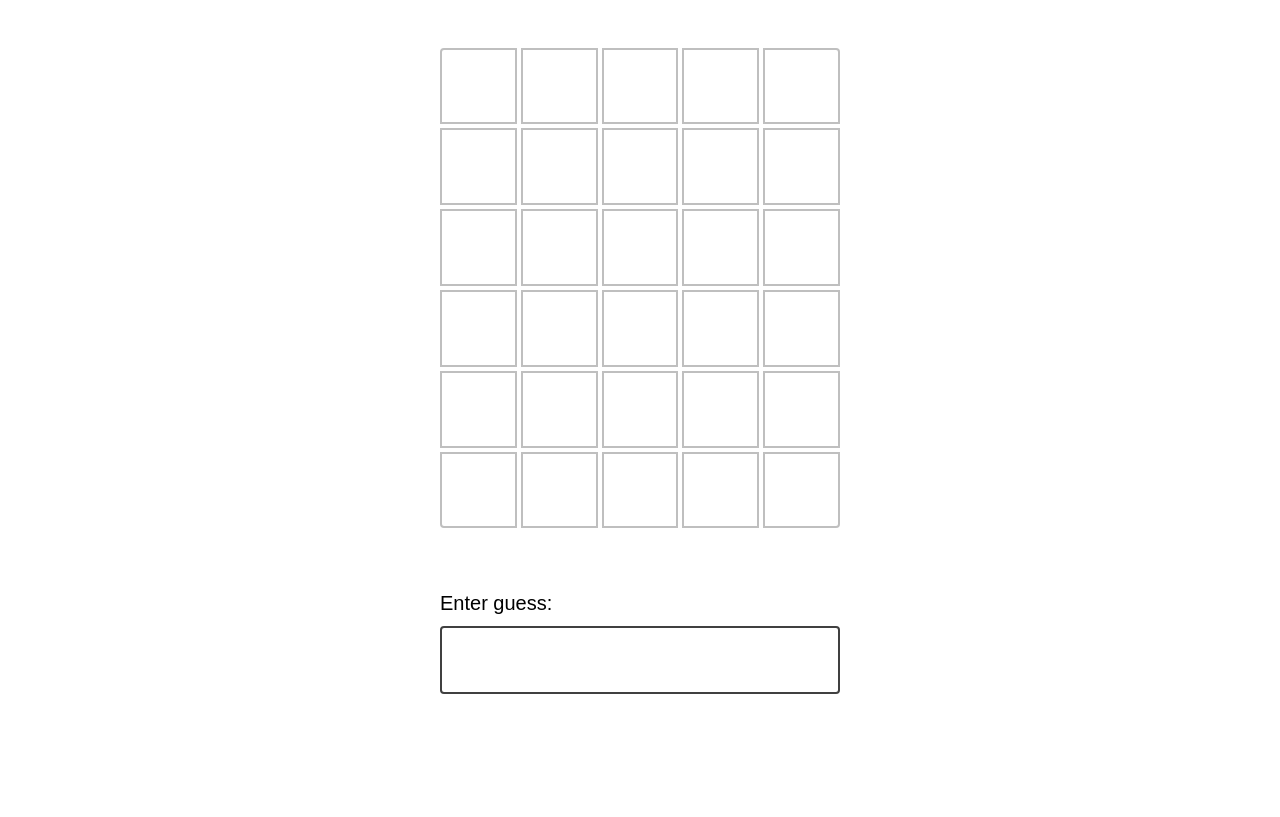
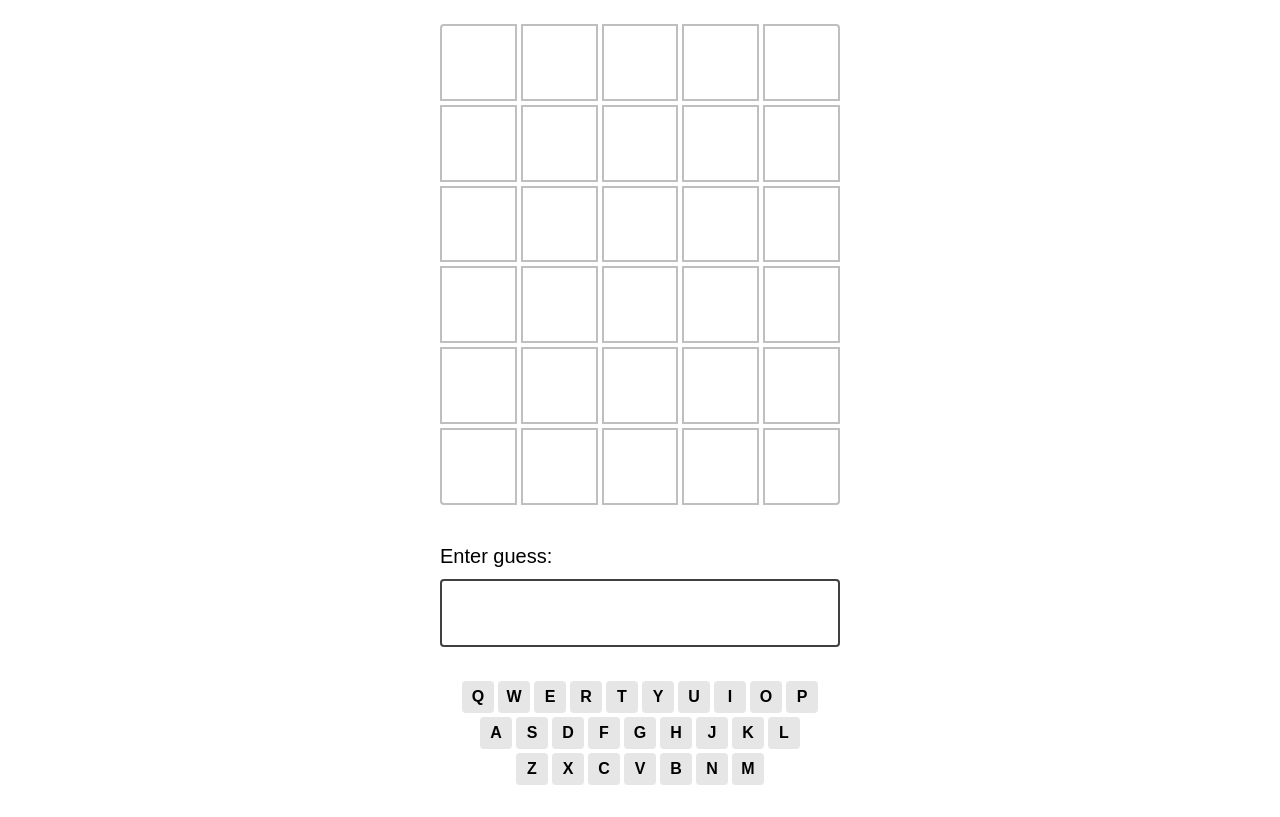
Before and after one commit to simotae14/project-wordle-react, a React app: page / in a window 1280 px wide. Shown: the part 72-889 px from the top of the page. Before the commit the page ends 800 px from the top, so only its background shows below. Built offline with nearby package versions, Linux system fonts and the light colour scheme.

Commit message:
06 Exercise 6: Extra - Visual Keyboard

```diff
--- a/src/components/Game/Game.js
+++ b/src/components/Game/Game.js
@@ -5,8 +5,10 @@ import GuessResults from '../GuessResults';
 import { sample } from '../../utils';
 import { WORDS } from '../../data';
 import { NUM_OF_GUESSES_ALLOWED } from '../../constants';
+import { checkGuess } from '../../game-helpers';
 import WonBanner from '../WonBanner';
 import LostBanner from '../LostBanner';
+import Keyboard from '../Keyboard';
 
 // Pick a random word on every pageload.
 const answer = sample(WORDS);
@@ -34,13 +36,20 @@ function Game() {
       setGameStatus('lost');
     }
   }
+
+  const validatedGuesses = guesses.map((guess) =>
+    checkGuess(guess, answer)
+  );
+
   return <>
     {
       guesses && (
-        <GuessResults guesses={guesses} answer={answer} />
+        <GuessResults validatedGuesses={validatedGuesses} />
       )
     }
     <GuessInput handleSubmitGuess={handleSubmitGuess} gameStatus={gameStatus} />
+    <Keyboard validatedGuesses={validatedGuesses} />
+
     {
       gameStatus === 'won' && (
         <WonBanner
--- a/src/components/Guess/Guess.js
+++ b/src/components/Guess/Guess.js
@@ -1,7 +1,6 @@
 import React from 'react';
 
 import { range } from '../../utils';
-import { checkGuess } from '../../game-helpers';
 
 function Cell({ letter, status }) {
   const className = status ? `cell ${status}` : 'cell';
@@ -12,15 +11,14 @@ function Cell({ letter, status }) {
   );
 }
 
-function Guess({ value, answer }) {
-  const result = checkGuess(value, answer);
+function Guess({ value }) {
   return (
     <p className="guess">
       {range(5).map((num) => (
         <Cell
           key={num}
-          letter={result ? result[num].letter : undefined}
-          status={result ? result[num].status : undefined}
+          letter={value ? value[num].letter : undefined}
+          status={value ? value[num].status : undefined}
         />
       ))}
     </p>
--- a/src/components/GuessResults/GuessResults.js
+++ b/src/components/GuessResults/GuessResults.js
@@ -5,11 +5,11 @@ import { range } from '../../utils';
 
 import Guess from '../Guess';
 
-function GuessResults({ guesses, answer }) {
+function GuessResults({ validatedGuesses }) {
   return <div className='guess-results'>
     {
       range(NUM_OF_GUESSES_ALLOWED).map((num) => ((
-        <Guess key={num} value={guesses[num] ? guesses[num].value : undefined} answer={answer} />
+        <Guess key={num} value={validatedGuesses[num]} />
       )))
     }
   </div>;
--- /dev/null
+++ b/src/components/Keyboard/Keyboard.js
@@ -0,0 +1,42 @@
+import React from 'react';
+
+const ROWS = [
+  ['Q', 'W', 'E', 'R', 'T', 'Y', 'U', 'I', 'O', 'P'],
+  ['A', 'S', 'D', 'F', 'G', 'H', 'J', 'K', 'L'],
+  ['Z', 'X', 'C', 'V', 'B', 'N', 'M'],
+];
+
+function getStatusByLetter(validatedGuesses) {
+  const statusObj = {};
+
+  validatedGuesses.forEach((guess) => {
+    guess.forEach(({ letter, status }) => {
+      statusObj[letter] = status;
+    });
+  });
+
+  return statusObj;
+}
+
+const Keyboard = ({ validatedGuesses }) => {
+  let statusByLetter = getStatusByLetter(validatedGuesses);
+
+  return (
+    <div className="keyboard">
+      {ROWS.map((row, index) => (
+        <div className="keyboard-row" key={index}>
+          {row.map((letter) => (
+            <div
+              key={letter}
+              className={`letter ${statusByLetter[letter] || ''}`}
+            >
+              {letter}
+            </div>
+          ))}
+        </div>
+      ))}
+    </div>
+  );
+};
+
+export default Keyboard;
--- /dev/null
+++ b/src/components/Keyboard/index.js
@@ -0,0 +1,2 @@
+export * from './Keyboard';
+export { default } from './Keyboard';
--- a/src/game-helpers.js
+++ b/src/game-helpers.js
@@ -12,7 +12,7 @@ export function checkGuess(guess, answer) {
     return null;
   }
 
-  const guessChars = guess.toUpperCase().split('');
+  const guessChars = guess.value.toUpperCase().split('');
   const answerChars = answer.split('');
 
   const result = [];
--- a/src/styles.css
+++ b/src/styles.css
@@ -230,3 +230,42 @@ h1 {
     transform: translateY(0%);
   }
 }
+
+/*
+  Stretch goal styles
+*/
+.keyboard {
+  display: flex;
+  flex-direction: column;
+  gap: 4px;
+}
+
+.keyboard-row {
+  display: flex;
+  justify-content: center;
+  gap: 4px;
+}
+
+.keyboard .letter {
+  width: 2rem;
+  height: 2rem;
+  border-radius: 4px;
+  display: grid;
+  place-content: center;
+  background: var(--color-gray-900);
+  font-size: 1rem;
+  font-weight: 600;
+}
+
+.keyboard .letter.correct {
+  background: var(--color-success);
+  color: white;
+}
+.keyboard .letter.incorrect {
+  background: var(--color-gray-300);
+  color: white;
+}
+.keyboard .letter.misplaced {
+  background: var(--color-warning);
+  color: white;
+}
```
